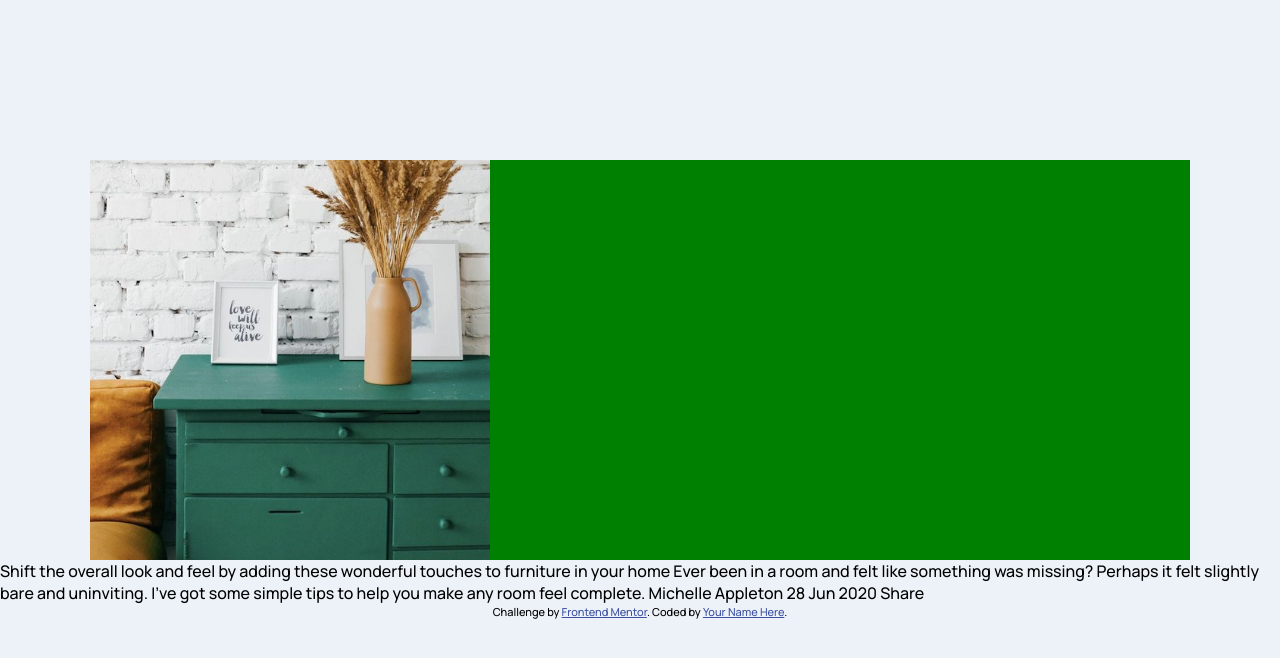
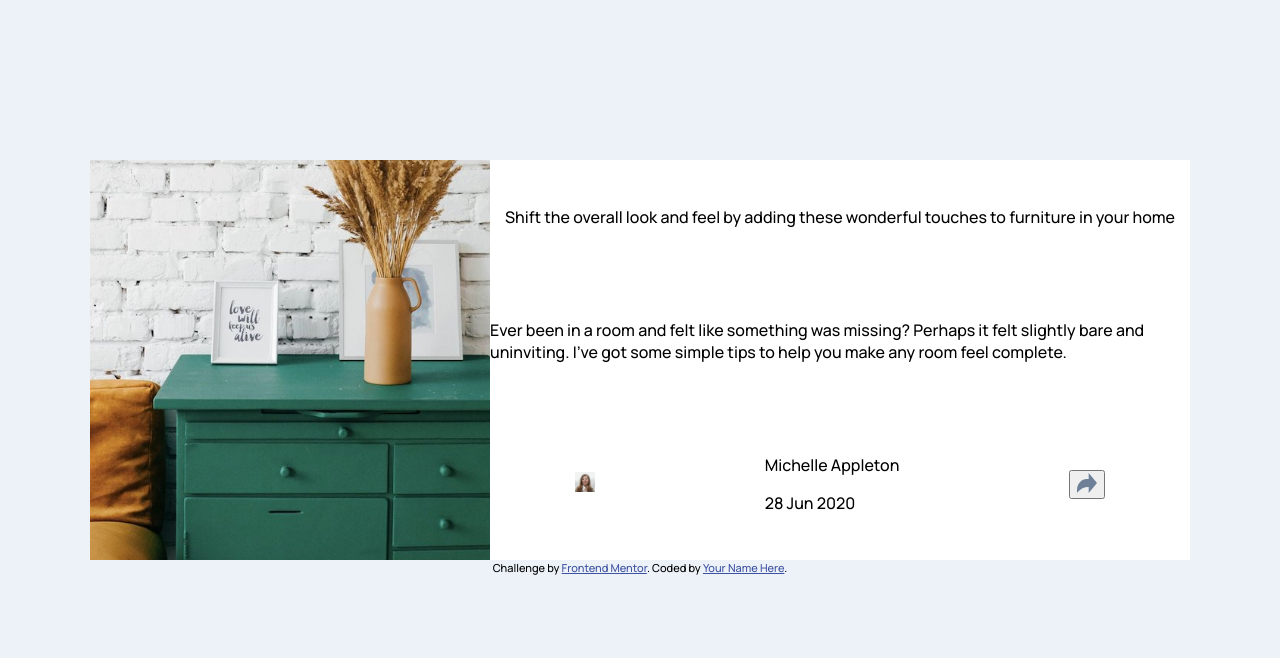
Before and after one commit to akaditya394/article-preview-component, a plain HTML site: page index.html in a window 1280 px wide. Drawn offline with Linux system fonts and the light colour scheme.

Commit message:
75% job done

```diff
--- a/index.html
+++ b/index.html
@@ -36,17 +36,38 @@
     <div class="flexbox-container">
       <div class="flexboxitem-a"></div>
       <div class="flexboxitem-b">
-        <div class="upper"></div>
-        <div class="lower"></div>
-        <div class="middle"></div>
+        <div class="upper">
+          <p>
+            Shift the overall look and feel by adding these wonderful touches to
+            furniture in your home
+          </p>
+        </div>
+        <div class="middle">
+          <p>
+            Ever been in a room and felt like something was missing? Perhaps it
+            felt slightly bare and uninviting. I've got some simple tips to help
+            you make any room feel complete.
+          </p>
+        </div>
+        <div class="lower">
+          <div class="image">
+            <img src="./images/avatar-michelle.jpg" alt="" class="profile" />
+          </div>
+          <div class="account">
+            <div class="name">
+              <p>Michelle Appleton</p>
+              <p>28 Jun 2020</p>
+            </div>
+            <div class="date"></div>
+          </div>
+          <div class="btn">
+            <button>
+              <img src="./images/icon-share.svg" alt="" class="share" />
+            </button>
+          </div>
+        </div>
       </div>
     </div>
-
-    Shift the overall look and feel by adding these wonderful touches to
-    furniture in your home Ever been in a room and felt like something was
-    missing? Perhaps it felt slightly bare and uninviting. I’ve got some simple
-    tips to help you make any room feel complete. Michelle Appleton 28 Jun 2020
-    Share
 
     <div class="attribution">
       Challenge by
--- a/styles/styles.scss
+++ b/styles/styles.scss
@@ -21,15 +21,32 @@ body {
 .flexboxitem-a {
   height: 400px;
   width: 400px;
-  background-color:red;
+  background-color: red;
   background: url("../images/drawers.jpg");
   background-repeat: no-repeat;
   background-size: cover;
-
 }
 
 .flexboxitem-b {
   height: 400px;
   width: 700px;
-  background-color: green;
+  padding: auto;
+  background-color: white;
+  display: flex;
+  flex-direction: column;
+  justify-content: space-around;
+  align-items: center;
 }
+
+.lower {
+  display: flex;
+  flex-direction: row;
+  justify-content: space-around;
+  align-items: center;
+  width: 100%;
+}
+
+img{
+    height:20px;
+    width:20px;
+}
```
Also changed, not shown: styles/styles.css, 1 other file.
